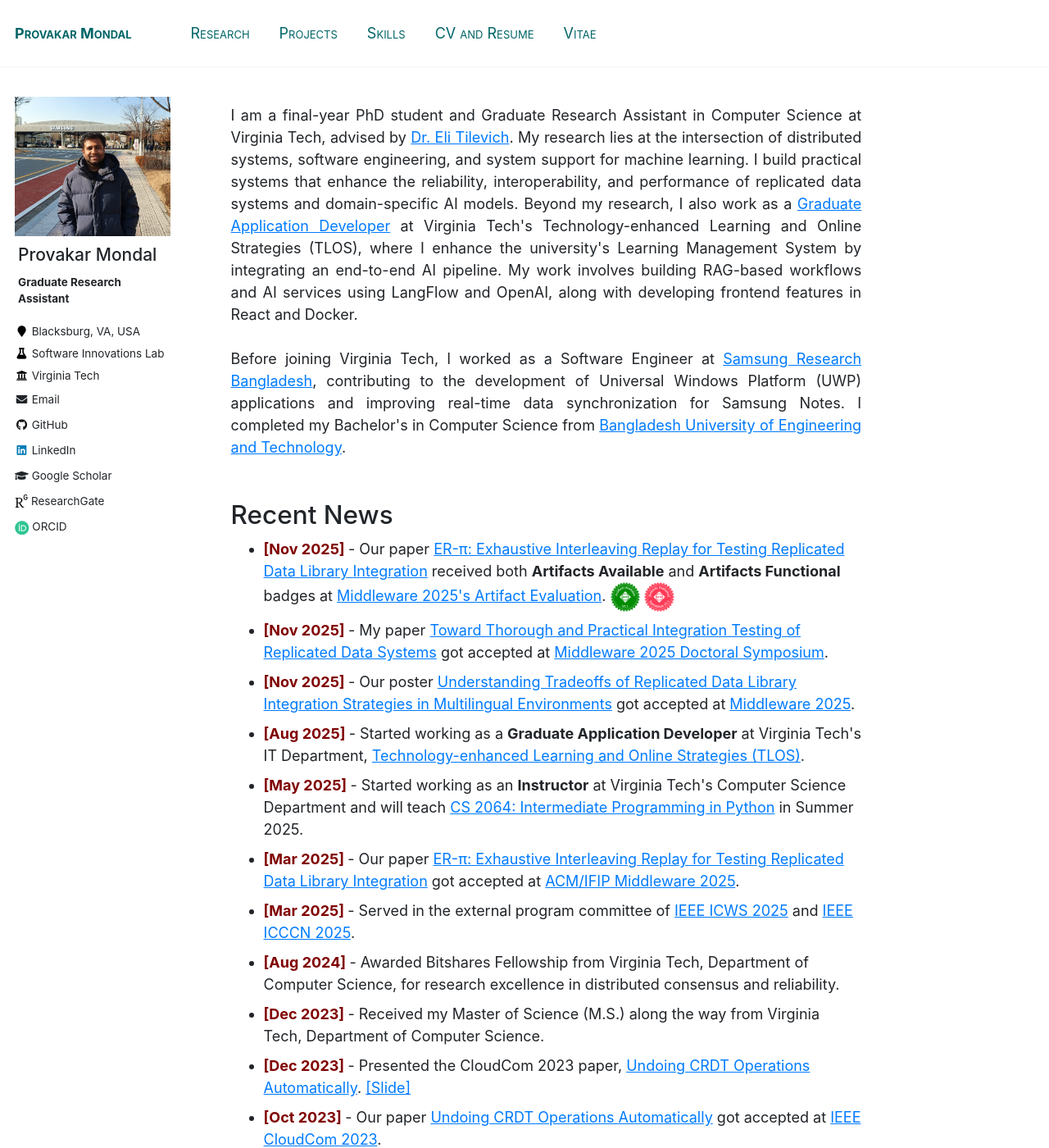
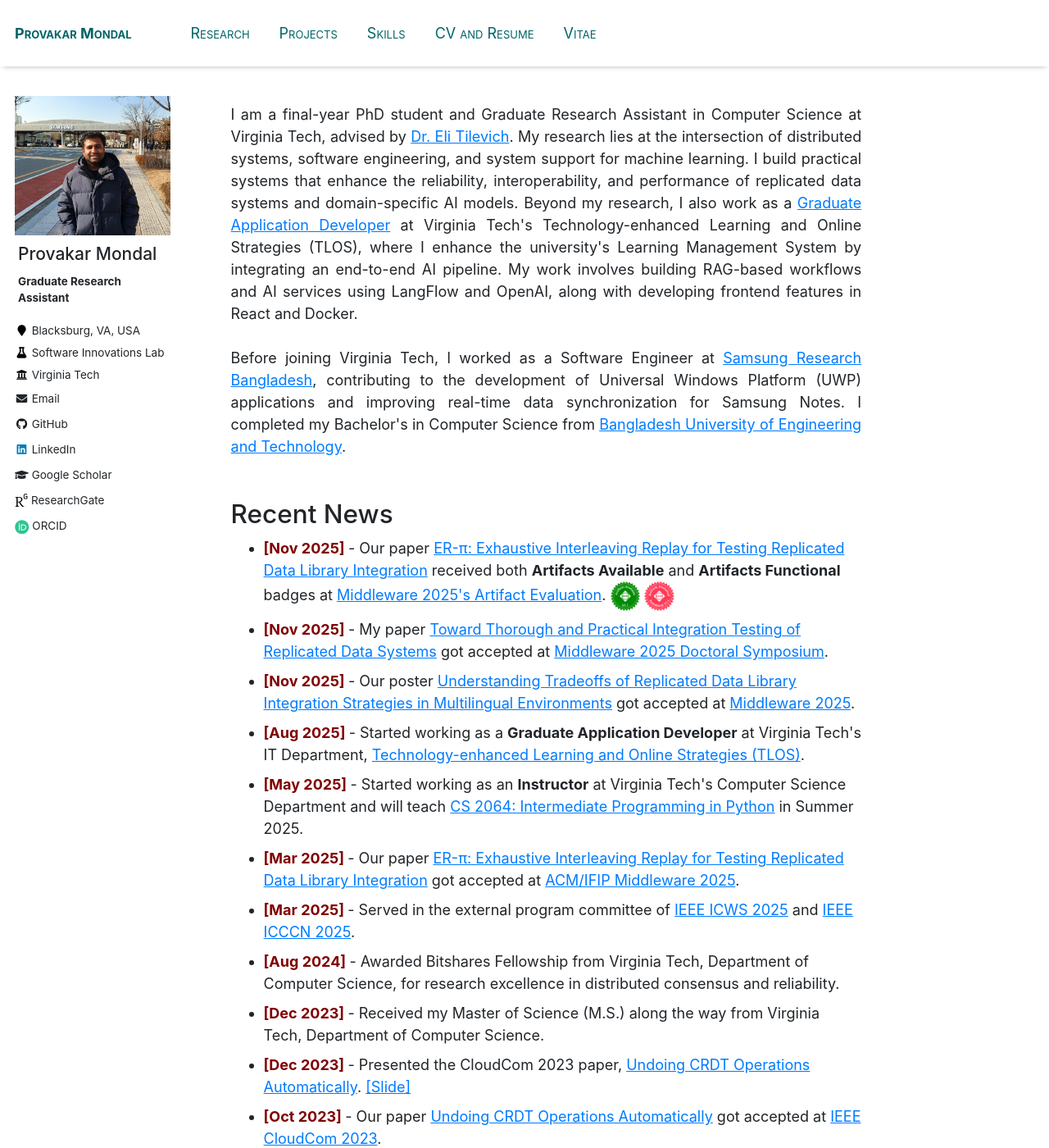
Before and after one commit to surzoprovakar/surzoprovakar.github.io, a Jekyll site: the page built from _pages/about.md, in a window 1280 px wide and 1400 px high. Shown: the whole window at 82% size. Built offline with Jekyll 4.4.1, drawn with Linux system fonts in a browser that asks for light colours; comment, search, counter and statistics services are not loaded.

Commit message:
replace shortcut icon by VT logo
make the horizontal bar visible between header and main body

```diff
--- a/_includes/head/custom.html
+++ b/_includes/head/custom.html
@@ -3,7 +3,7 @@
 <!-- start custom head snippets -->
 
 
-<link rel="shortcut icon" href="/assets/favicon.ico?">
+<link rel="shortcut icon" href="/assets/favicon2.ico?">
 <script type="text/x-mathjax-config"> MathJax.Hub.Config({ TeX: { equationNumbers: { autoNumber: "all" } } }); </script>
 <script type="text/x-mathjax-config">
   MathJax.Hub.Config({
--- a/_sass/_masthead.scss
+++ b/_sass/_masthead.scss
@@ -10,6 +10,9 @@
   -webkit-animation-delay: 0.15s;
           animation-delay: 0.15s;
   z-index: 20;
+
+  border-bottom: 1px $primary-color;
+  box-shadow: 0 4px 6px -4px rgba(0, 0, 0, 0.3);
 
   &__inner-wrap {
     @include container;
```
Also changed, not shown: assets/favicon2.ico (added).
